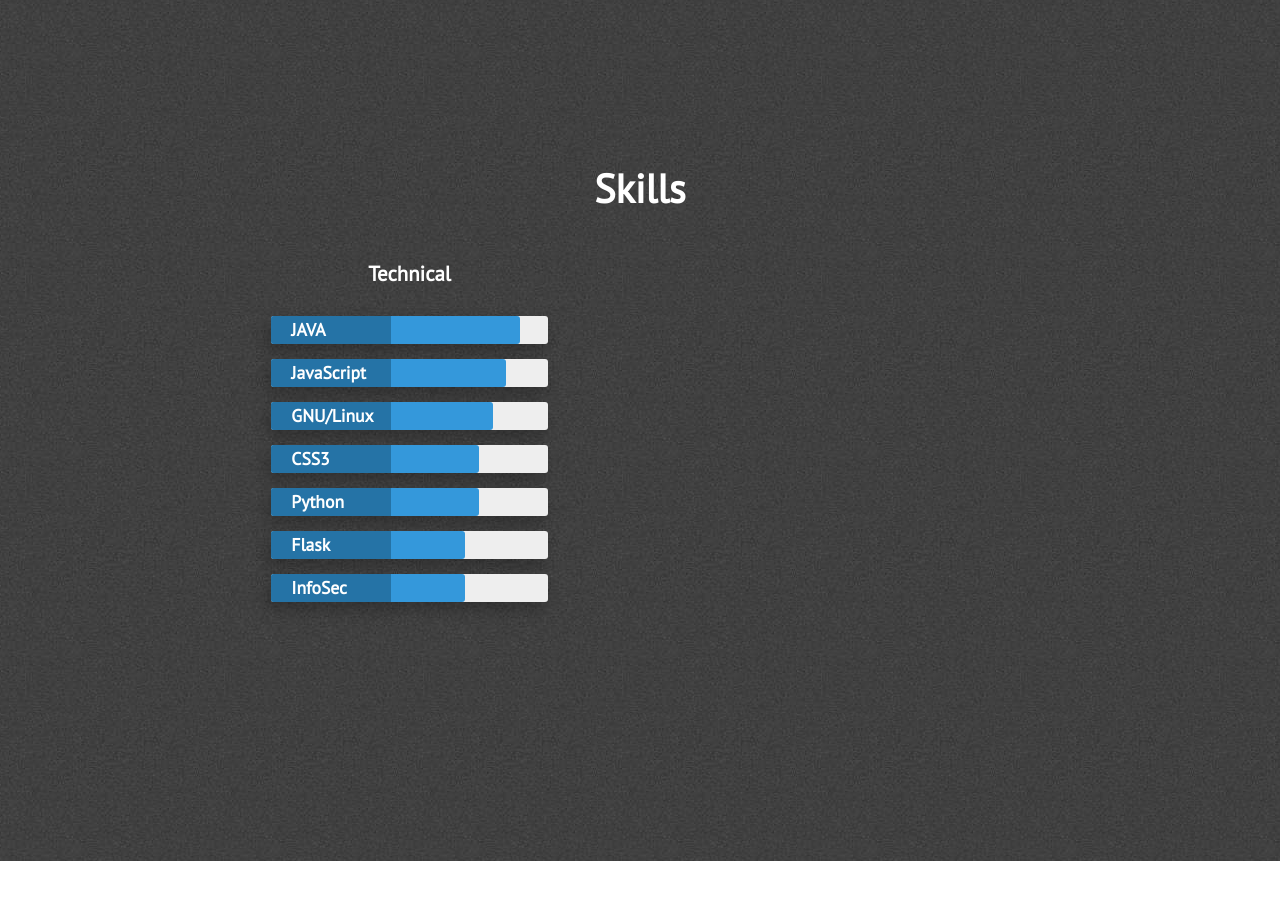
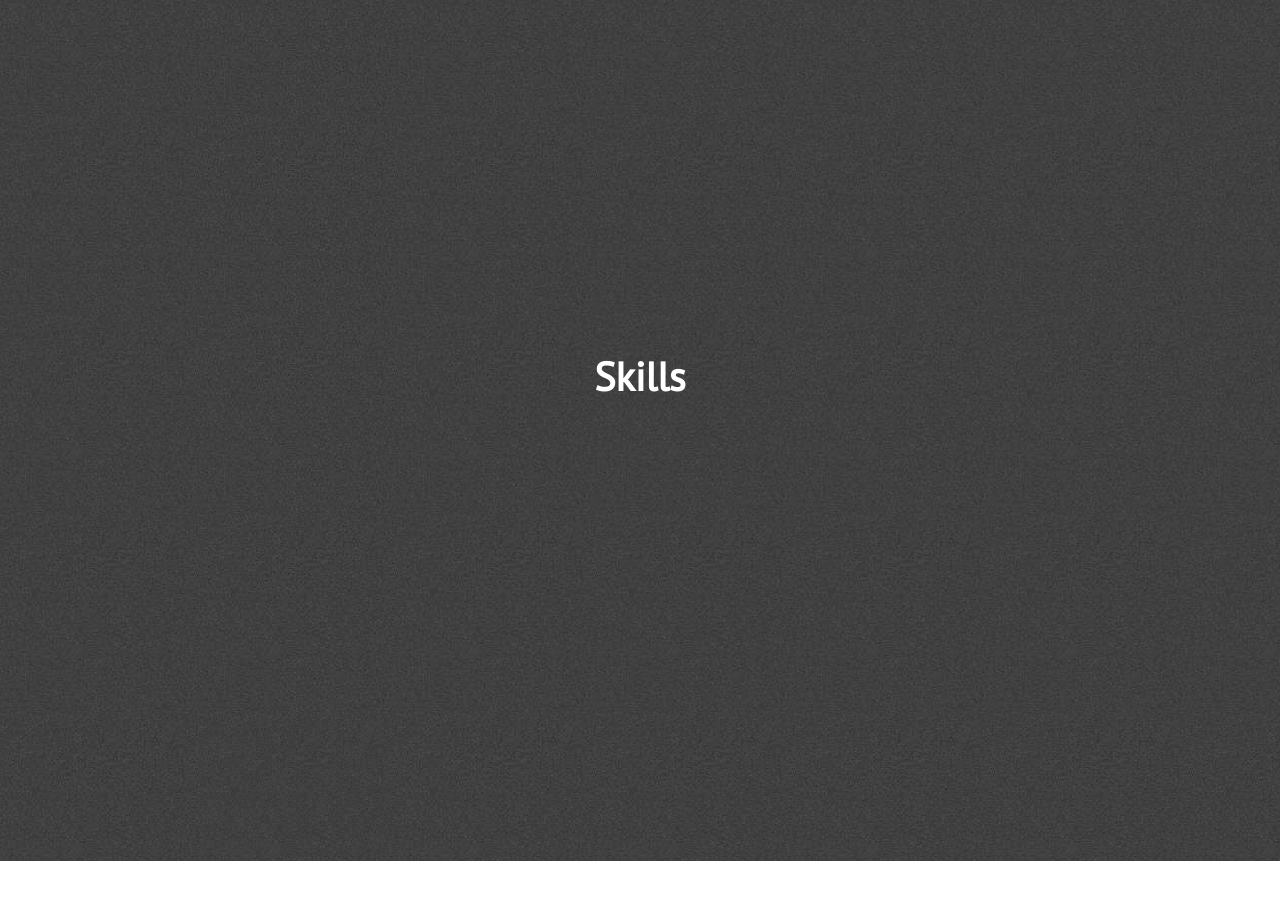
Before and after one commit to alikwon/alikwon.github.io, a Jekyll site: the page built from index.html, in a window 1280 px wide and 900 px high, scrolled down 2039 px. Built offline with Jekyll 4.4.1, drawn with Linux system fonts in a browser that asks for light colours; nearby versions of some CDN libraries.

Commit message:
Update skills.html

```diff
--- a/_includes/skills.html
+++ b/_includes/skills.html
@@ -4,49 +4,7 @@
         <div>
             <div class="section-heading" id="skills-text">Skills</div>
 
-            <div class="skills-grid">
 
-                <div class="technical-skills">
-                    <h3 class="center-align skills-subsection">Technical</h3>
-                    <div class="progress-bars">
-                        <div class="skillbar clearfix " data-percent="90%">
-                            <div class="skillbar-title" style="background: #2980b9;"><span>JAVA</span></div>
-                            <div class="skillbar-bar" style="background: #3498db;"></div>
-                        </div> <!-- End Skill Bar -->
-
-                        <div class="skillbar clearfix " data-percent="85%">
-                            <div class="skillbar-title" style="background: #2980b9;"><span>JavaScript</span></div>
-                            <div class="skillbar-bar" style="background: #3498db;"></div>
-                        </div> <!-- End Skill Bar -->
-
-                        <div class="skillbar clearfix " data-percent="80%">
-                            <div class="skillbar-title" style="background: #2980b9;"><span>GNU/Linux</span></div>
-                            <div class="skillbar-bar" style="background: #3498db"></div>
-                        </div> <!-- End Skill Bar -->
-
-
-                        <div class="skillbar clearfix " data-percent="75%">
-                            <div class="skillbar-title" style="background: #2980b9;"><span>CSS3</span></div>
-                            <div class="skillbar-bar" style="background: #3498db;"></div>
-                        </div> <!-- End Skill Bar -->
-
-                        <div class="skillbar clearfix " data-percent="75%">
-                            <div class="skillbar-title" style="background: #2980b9;"><span>Python</span></div>
-                            <div class="skillbar-bar" style="background: #3498db;"></div>
-                        </div> <!-- End Skill Bar -->
-
-                        <div class="skillbar clearfix " data-percent="70%">
-                            <div class="skillbar-title" style="background: #2980b9"><span>Flask</span></div>
-                            <div class="skillbar-bar" style="background: #3498db;"></div>
-                        </div> <!-- End Skill Bar -->
-
-                        <div class="skillbar clearfix " data-percent="70%">
-                            <div class="skillbar-title" style="background: #2980b9"><span>InfoSec</span></div>
-                            <div class="skillbar-bar" style="background: #3498db"></div>
-                        </div> <!-- End Skill Bar -->
-                    </div>
-                </div>
-            </div>
         </div>
     </section>
 </div>
```
